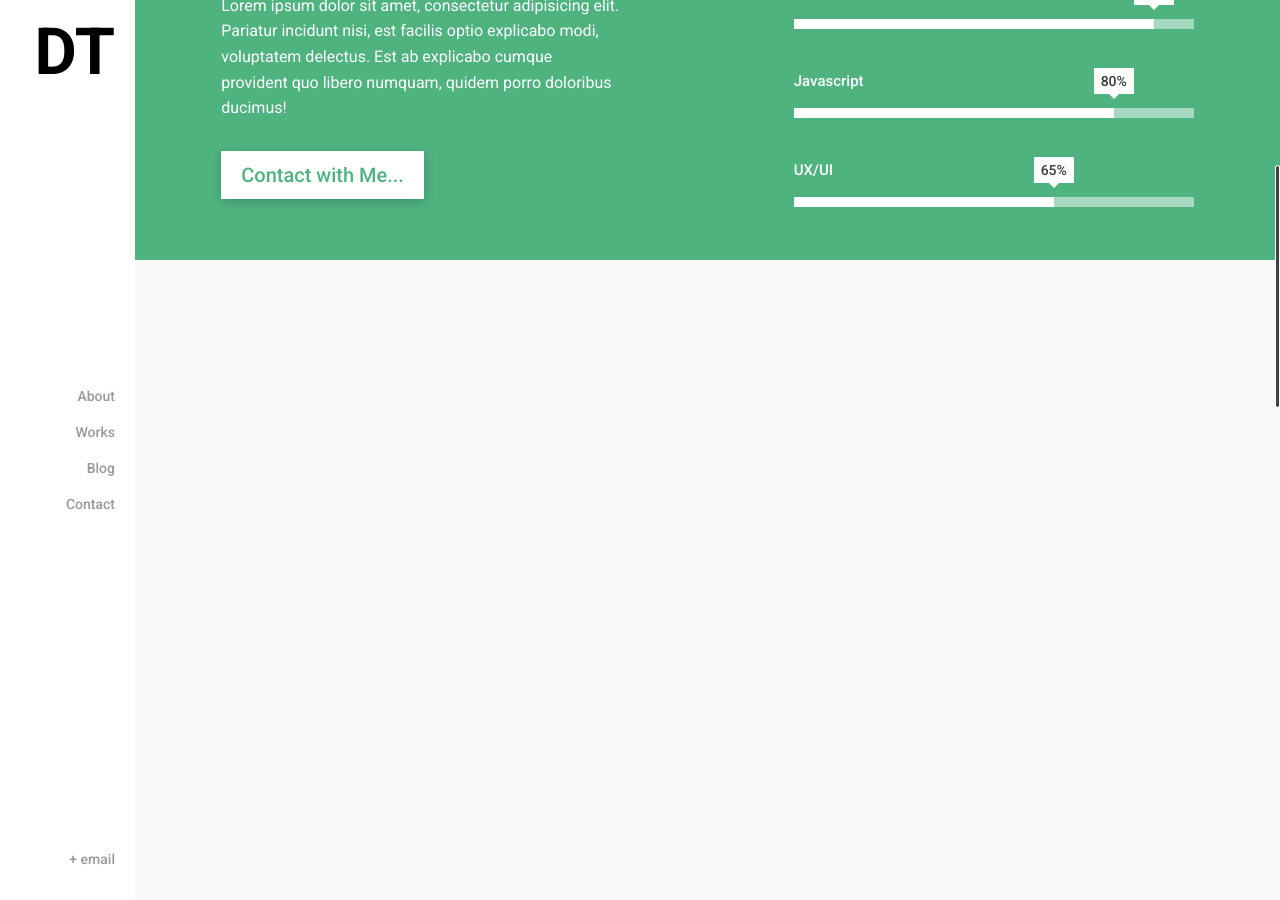
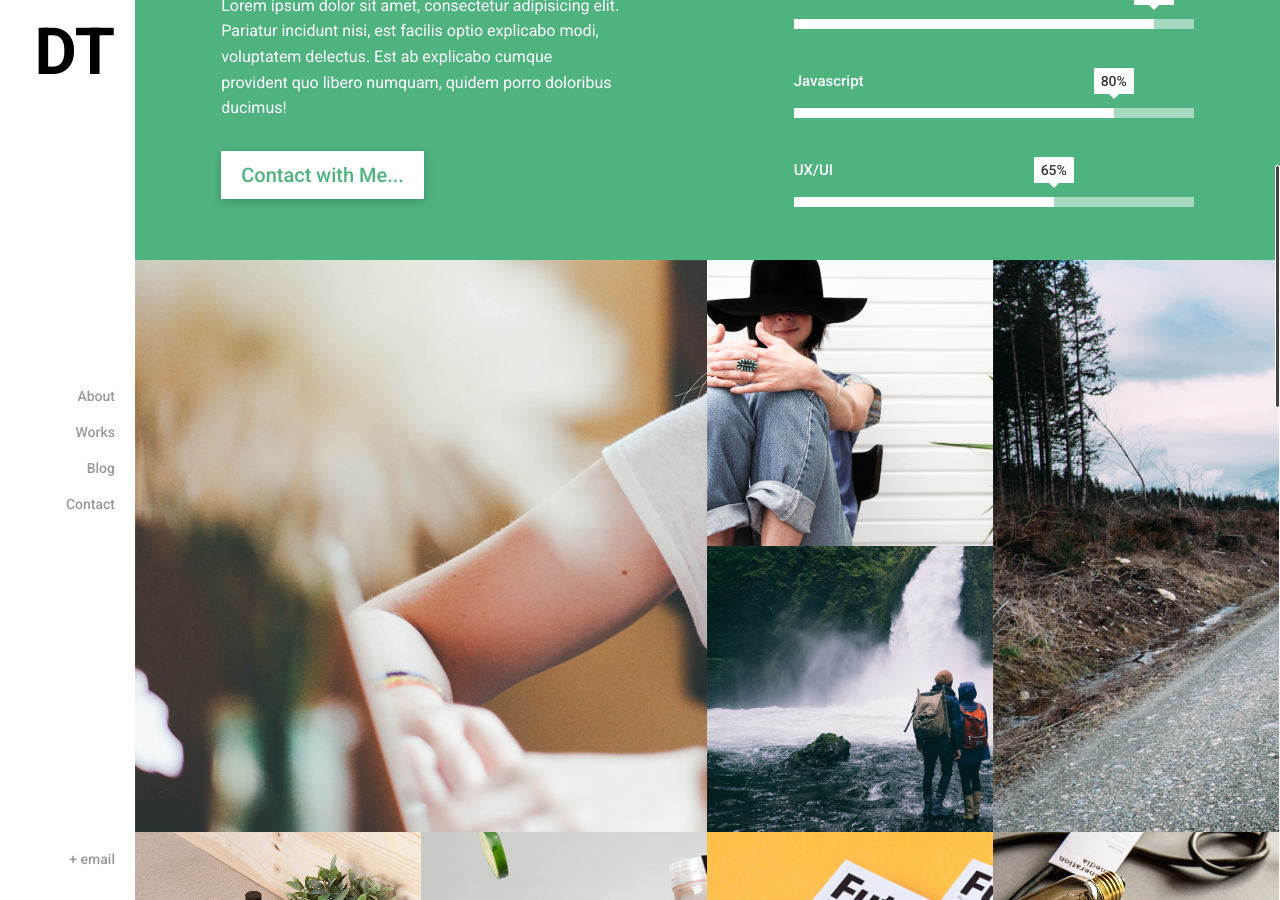
Before and after one commit to ginpro/ginpro.github.io, a Jekyll site: the page built from index.html, in a window 1280 px wide and 900 px high, scrolled down 612 px. Built offline with Jekyll 4.4.1, drawn with Linux system fonts in a browser that asks for light colours; nearby versions of some CDN libraries.

Commit message:
Update index.html
fixed url

```diff
--- a/index.html
+++ b/index.html
@@ -45,37 +45,37 @@ layout: default
       <!-- end about -->
       <section id="works" class="section works">
         <div class="group-works grid">
-          <a href="work1" style="background-image: url(/homepage/images/works/portfolio_img_0002_Layer-13.jpg" class="grid-item grid-item-1">
+          <a href="work1" style="background-image: url(/images/works/portfolio_img_0002_Layer-13.jpg" class="grid-item grid-item-1">
             <div class="inner-work">
               <h3>Work 1</h3>
-            </div></a><a href="#" style="background-image: url(/homepage/images/works/portfolio_img_0003_Layer-12.jpg" class="grid-item grid-item-2">
+            </div></a><a href="#" style="background-image: url(/images/works/portfolio_img_0003_Layer-12.jpg" class="grid-item grid-item-2">
             <div class="inner-work">
               <h3>Work 1</h3>
-            </div></a><a href="#" style="background-image: url(/homepage/images/works/portfolio_img_0004_Layer-11.jpg" class="grid-item grid-item-3 grid-sizer">
+            </div></a><a href="#" style="background-image: url(/images/works/portfolio_img_0004_Layer-11.jpg" class="grid-item grid-item-3 grid-sizer">
             <div class="inner-work">
               <h3>Work 1</h3>
-            </div></a><a href="#" style="background-image: url(/homepage/images/works/portfolio_img_0005_Layer-10.jpg" class="grid-item grid-item-2">
+            </div></a><a href="#" style="background-image: url(/images/works/portfolio_img_0005_Layer-10.jpg" class="grid-item grid-item-2">
             <div class="inner-work">
               <h3>Work 1</h3>
-            </div></a><a href="#" style="background-image: url(/homepage/images/works/portfolio1.png" class="grid-item grid-item-2">
+            </div></a><a href="#" style="background-image: url(/images/works/portfolio1.png" class="grid-item grid-item-2">
             <div class="inner-work">
               <h3>Work 1</h3>
-            </div></a><a href="#" style="background-image: url(/homepage/images/works/portfolio2.png" class="grid-item grid-item-2">
+            </div></a><a href="#" style="background-image: url(/images/works/portfolio2.png" class="grid-item grid-item-2">
             <div class="inner-work">
               <h3>Work 1</h3>
-            </div></a><a href="#" style="background-image: url(/homepage/images/works/portfolio3.png" class="grid-item grid-item-2">
+            </div></a><a href="#" style="background-image: url(/images/works/portfolio3.png" class="grid-item grid-item-2">
             <div class="inner-work">
               <h3>Work 1</h3>
-            </div></a><a href="#" style="background-image: url(/homepage/images/works/portfolio4.png" class="grid-item grid-item-2">
+            </div></a><a href="#" style="background-image: url(/images/works/portfolio4.png" class="grid-item grid-item-2">
             <div class="inner-work">
               <h3>Work 1</h3>
-            </div></a><a href="#" style="background-image: url(/homepage/images/works/portfolio5.png" class="grid-item grid-item-2">
+            </div></a><a href="#" style="background-image: url(/images/works/portfolio5.png" class="grid-item grid-item-2">
             <div class="inner-work">
               <h3>Work 1</h3>
-            </div></a><a href="#" style="background-image: url(/homepage/images/works/portfolio6.png" class="grid-item grid-item-2">
+            </div></a><a href="#" style="background-image: url(/images/works/portfolio6.png" class="grid-item grid-item-2">
             <div class="inner-work">
               <h3>Work 1</h3>
-            </div></a><a href="#" style="background-image: url(/homepage/images/works/portfolio_img_0006_Layer-9.jpg" class="grid-item grid-item-4">
+            </div></a><a href="#" style="background-image: url(/images/works/portfolio_img_0006_Layer-9.jpg" class="grid-item grid-item-4">
             <div class="inner-work">
               <h3>Work 1 </h3>
             </div></a>
@@ -99,7 +99,7 @@ layout: default
           <div class="col-1 no-padding pull-left">
             <div class="list-post-thum">
               {% for post in site.posts %}
-                <a href="/homepage{{post.url}}" style="background-image: url(/homepage/images/post/{{post.thumnail}}" class="article-thumb">
+                <a href="{{post.url}}" style="background-image: url(/images/post/{{post.thumnail}}" class="article-thumb">
                   <div class="article-meta">
                     <h3 class="name">{{post.title}}</h3><span class="date">{{post.date | date: "%b %d, %Y"}}</span>
                   </div>
```
